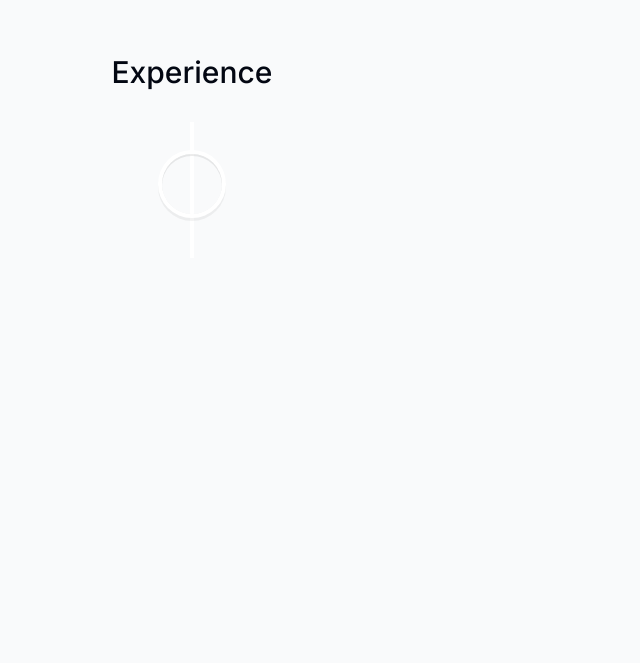
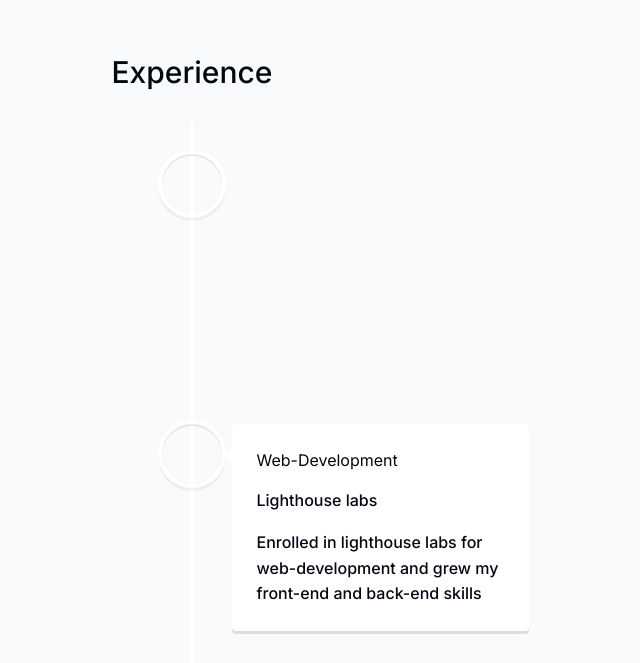
Before and after one commit to JasonMac123/NewPortfolio, a Next.js app: page / in a window 1280 px wide. Shown: the part 3085-3748 px from the top of the page, without its empty margins (448-1088 px from the left). Before the commit the page ends 3343 px from the top, so only its background shows below. Built offline with nearby package versions, Linux system fonts and the light colour scheme.

Commit message:
Adds experience data and displays onto page

```diff
--- a/components/Experience.tsx
+++ b/components/Experience.tsx
@@ -39,9 +39,15 @@
     <section id="experience" ref={ref}>
       <SectionTitle>Experience</SectionTitle>
       <VerticalTimeline>
-        <VerticalTimelineElement visible>
-          <h3>Hello</h3>
-        </VerticalTimelineElement>
+        {experienceData.map((item, i) => {
+          return (
+            <VerticalTimelineElement visible key={i}>
+              <h3>{item.title}</h3>
+              <p>{item.company}</p>
+              <p>{item.description}</p>
+            </VerticalTimelineElement>
+          );
+        })}
       </VerticalTimeline>
     </section>
   );
```
